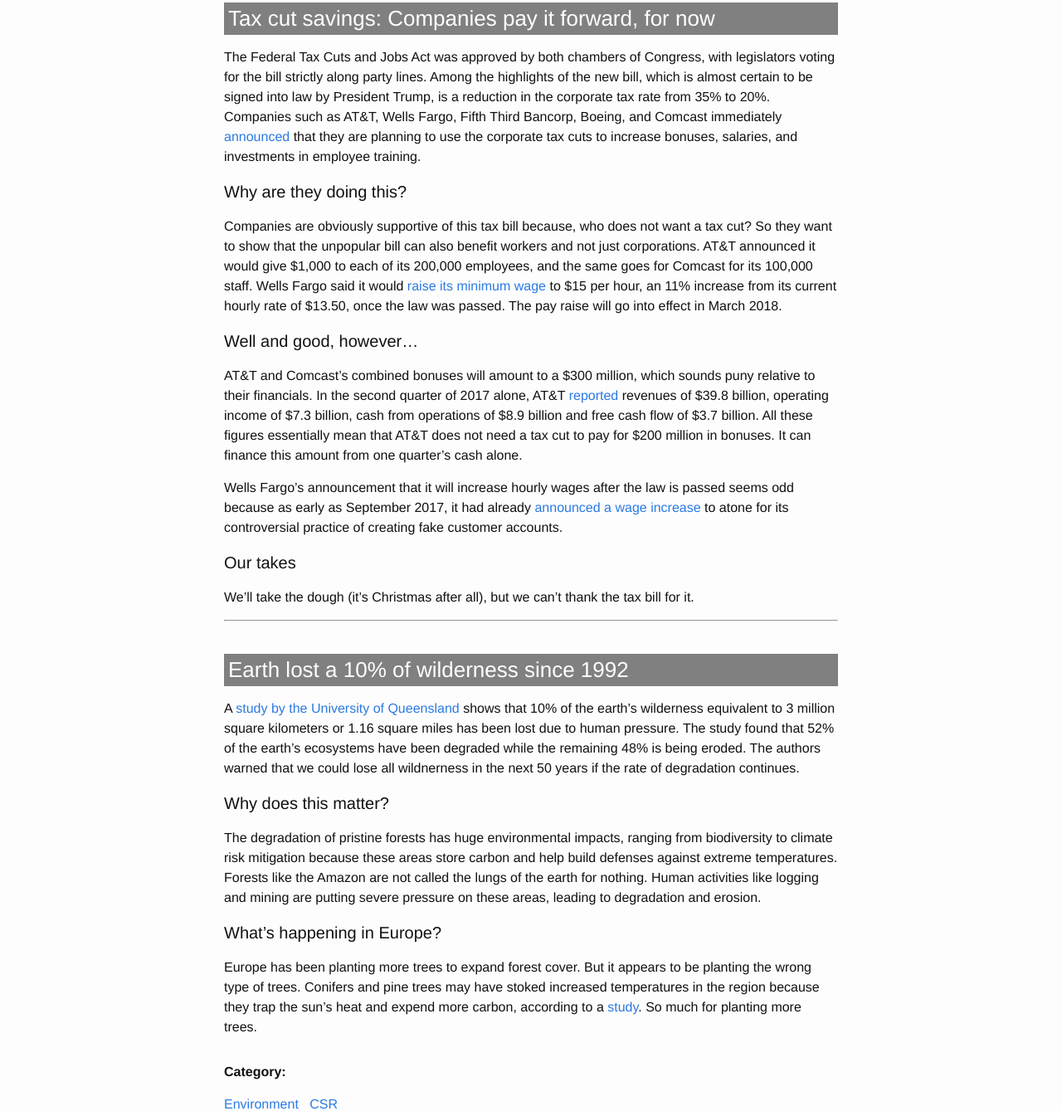
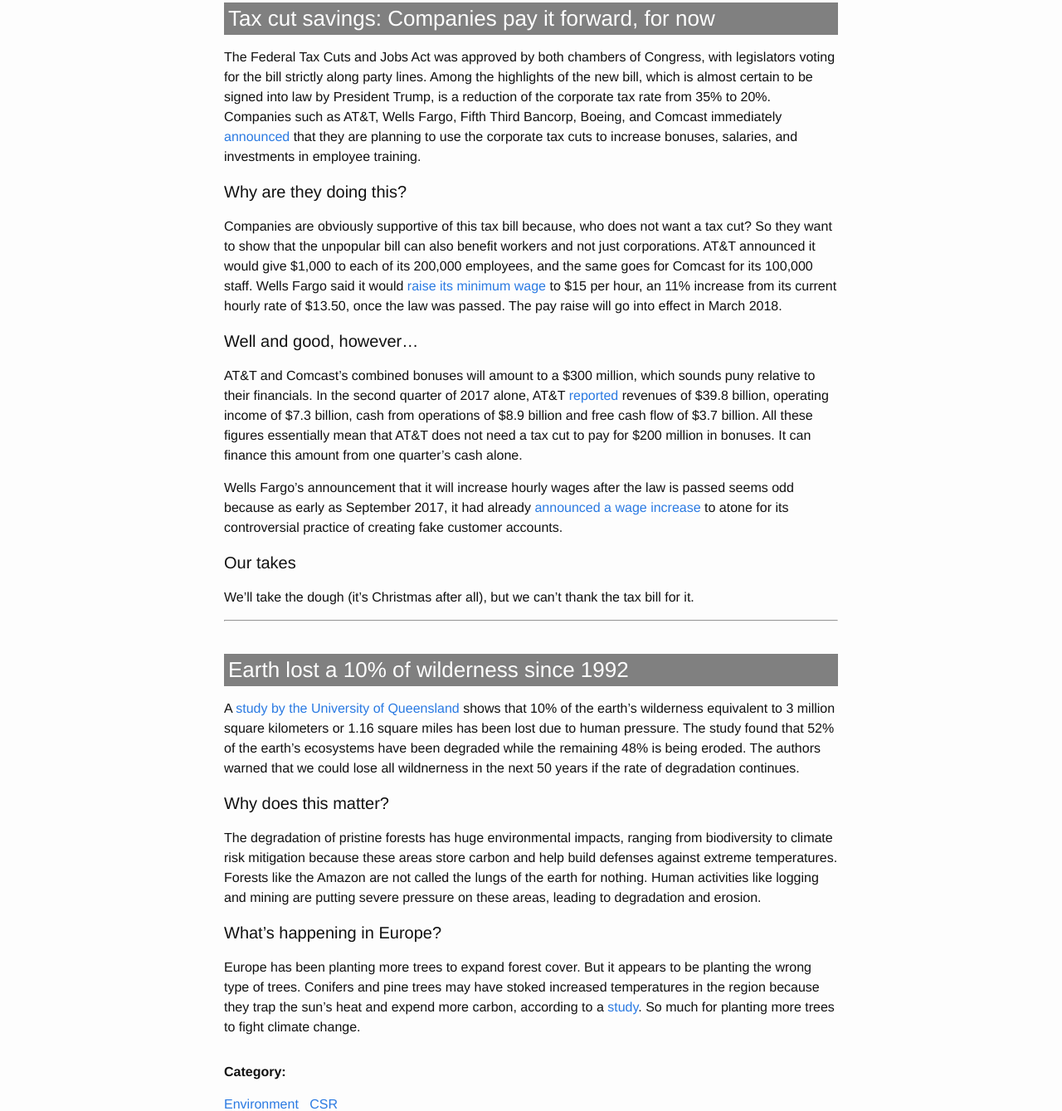
Before and after one commit to Sparkleleuk/Sustainability_Matters, a Jekyll site: the page built from _posts/2017-12-20-tax-forest.markdown, in a window 1280 px wide. Shown: the part 258-1597 px from the top of the page at 83% size. Built offline with Jekyll 4.4.1, drawn with Linux system fonts in a browser that asks for light colours.

Commit message:
fix post

```diff
--- a/_posts/2017-12-20-tax-forest.markdown
+++ b/_posts/2017-12-20-tax-forest.markdown
@@ -8,7 +8,7 @@ categories: [Environment, CSR]
 
 ### Tax cut savings: Companies pay it forward, for now
 
-The Federal Tax Cuts and Jobs Act was approved by both chambers of Congress, with legislators voting for the bill strictly along party lines. Among the highlights of the new bill, which is almost certain to be signed into law by President Trump, is a reduction in the corporate tax rate from 35% to 20%. Companies such as AT&T, Wells Fargo, Fifth Third Bancorp, Boeing, and Comcast immediately [announced](https://www.bloomberg.com/news/articles/2017-12-20/wells-fargo-at-t-try-to-prove-unpopular-tax-cut-goes-to-workers?cmpid=socialflow-twitter-business&utm_content=business&utm_campaign=socialflow-organic&utm_source=twitter&utm_medium=social) that they are planning to use the corporate tax cuts to increase bonuses, salaries, and investments in employee training.
+The Federal Tax Cuts and Jobs Act was approved by both chambers of Congress, with legislators voting for the bill strictly along party lines. Among the highlights of the new bill, which is almost certain to be signed into law by President Trump, is a reduction of the corporate tax rate from 35% to 20%. Companies such as AT&T, Wells Fargo, Fifth Third Bancorp, Boeing, and Comcast immediately [announced](https://www.bloomberg.com/news/articles/2017-12-20/wells-fargo-at-t-try-to-prove-unpopular-tax-cut-goes-to-workers?cmpid=socialflow-twitter-business&utm_content=business&utm_campaign=socialflow-organic&utm_source=twitter&utm_medium=social) that they are planning to use the corporate tax cuts to increase bonuses, salaries, and investments in employee training.
 
 #### Why are they doing this?
 
@@ -28,7 +28,7 @@ We'll take the dough (it's Christmas after all), but we can't thank the tax bill
 <br />
 ### Earth lost a 10% of wilderness since 1992
 
-A [study by the University of Queensland](https://www.theguardian.com/environment/2017/dec/21/losing-the-wilderness-a-tenth-has-gone-since-1992-and-gone-for-good) shows that 10% of the earth's wilderness equivalent to  3 million square kilometers or 1.16 square miles has been lost due to human pressure. The study found that 52% of the earth's ecosystems have been degraded while the remaining 48% is being eroded. The authors warned that we could lose all wildnerness in the next 50 years if the rate of degradation continues.
+A [study by the University of Queensland](https://www.theguardian.com/environment/2017/dec/21/losing-the-wilderness-a-tenth-has-gone-since-1992-and-gone-for-good) shows that 10% of the earth's wilderness equivalent to 3 million square kilometers or 1.16 square miles has been lost due to human pressure. The study found that 52% of the earth's ecosystems have been degraded while the remaining 48% is being eroded. The authors warned that we could lose all wildnerness in the next 50 years if the rate of degradation continues.
 
 #### Why does this matter?
 
@@ -36,4 +36,4 @@ The degradation of pristine forests has huge environmental impacts, ranging from
 
 #### What's happening in Europe?
 
-Europe has been planting more trees to expand forest cover. But it appears to be planting the wrong type of trees. Conifers and pine trees may have stoked increased temperatures in the region because they trap the sun's heat and expend more carbon, according to a [study](https://www.reuters.com/article/us-climatechange-forests/europes-shift-to-dark-green-forests-stokes-global-warming-study-idUSKCN0VD2KV). So much for planting more trees.
+Europe has been planting more trees to expand forest cover. But it appears to be planting the wrong type of trees. Conifers and pine trees may have stoked increased temperatures in the region because they trap the sun's heat and expend more carbon, according to a [study](https://www.reuters.com/article/us-climatechange-forests/europes-shift-to-dark-green-forests-stokes-global-warming-study-idUSKCN0VD2KV). So much for planting more trees to fight climate change.
```
